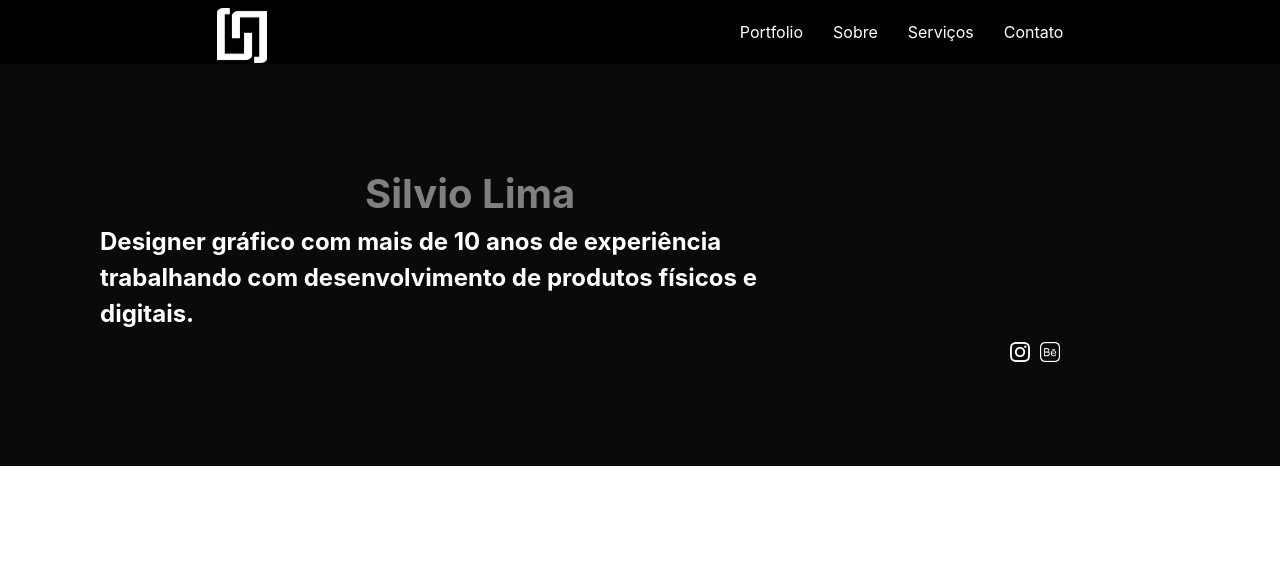
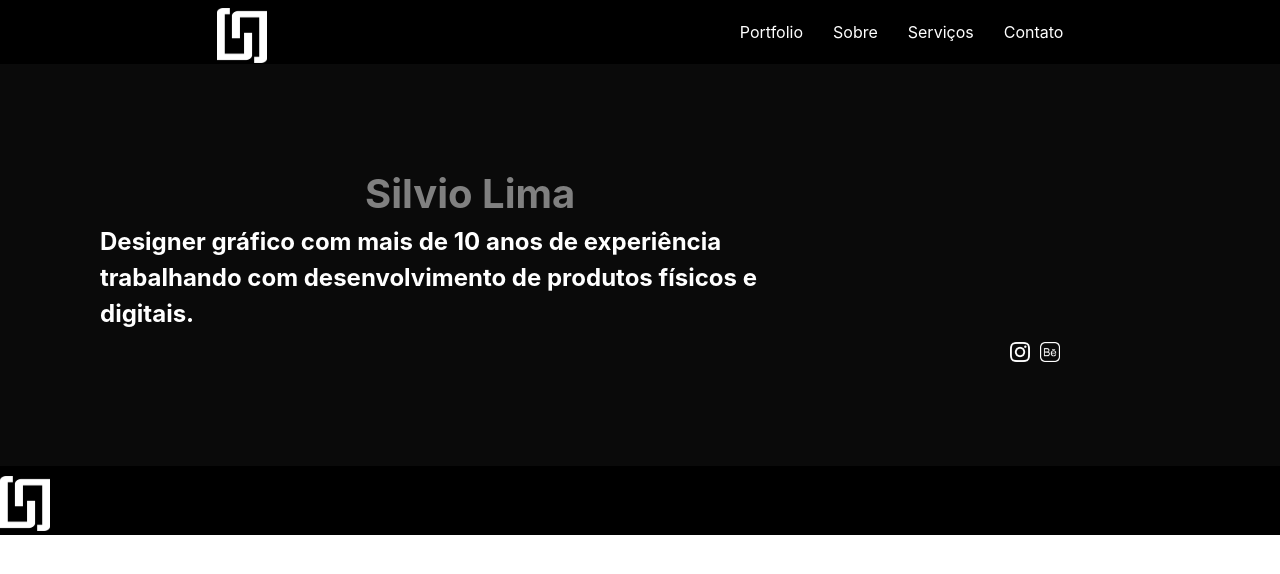
Before and after one commit to ziembick/site-portfolio-designer, a React (Create React App) app in the folder portfolio-designers/: page / in a window 1280 px wide. Shown: the top 574 px of the page. Built offline with nearby package versions, Linux system fonts and the light colour scheme.

Commit message:
footer component css and logo position & size

```diff
--- a/portfolio-designers/src/components/footer.js
+++ b/portfolio-designers/src/components/footer.js
@@ -1,10 +1,11 @@
 import React from "react";
 import Logo from  "../img/Logo.png"
+import "../footer.css";
 
 function Footer() {
     return (
         <footer>
-            <img src={Logo} alt="Silvio Lima"/>
+            <img src={Logo} alt="Silvio Lima" className="nav__logo"/>
         </footer>
     )
 }
--- /dev/null
+++ b/portfolio-designers/src/footer.css
@@ -0,0 +1,10 @@
+footer {
+    background-color: #000;
+}
+
+.nav__logo {
+    width: 50px;
+    height: 60px;
+    margin-top: 5px;
+    padding-top: 5px;
+  }
```
